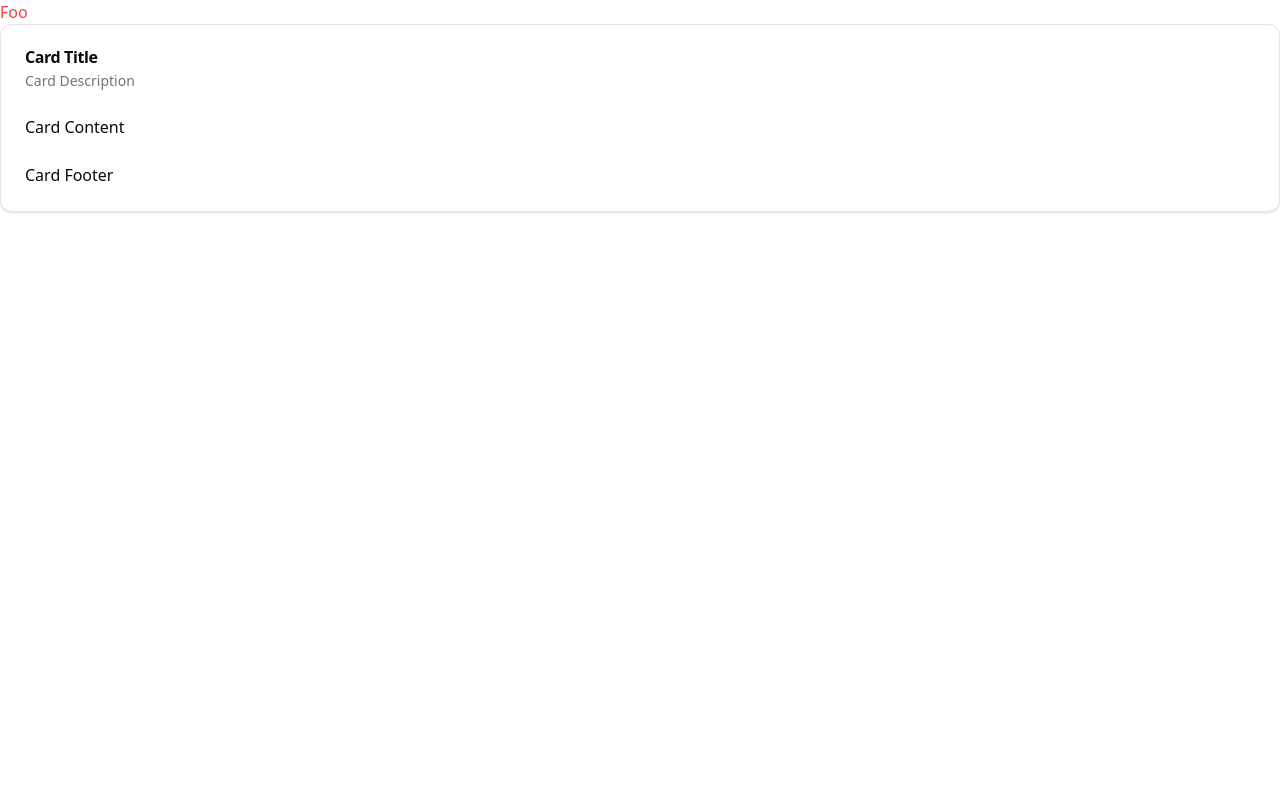
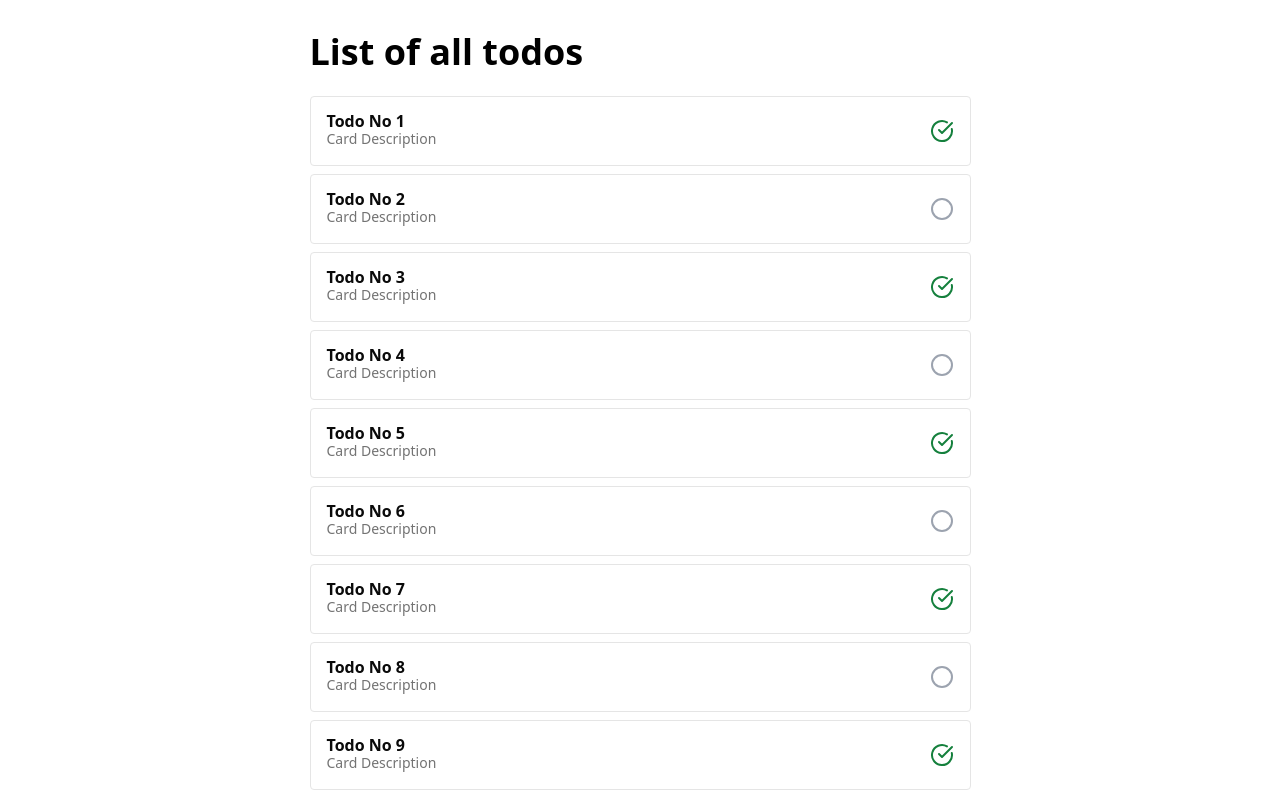
Before and after one commit to inkognitro/kt-vite-todo-app, a React (Vite) app in the folder repositories/web-frontend/: page / in a window 1280 px wide. Shown: the top 797 px of the page. Built offline with nearby package versions, Linux system fonts and the light colour scheme.

Commit message:
prepare todos page

```diff
--- a/repositories/web-frontend/src/App.tsx
+++ b/repositories/web-frontend/src/App.tsx
@@ -1,29 +1,61 @@
-import {
-  Card,
-  CardContent,
-  CardDescription,
-  CardFooter,
-  CardHeader,
-  CardTitle,
-} from '@/components/ui/card.tsx'
+import { CardDescription, CardTitle } from '@/components/ui/card'
+import { DefaultPageLayout } from '@/components/page/layout'
+import { CircleCheckBigIcon, CircleIcon } from 'lucide-react'
+import { TypographyH1 } from '@/components/ui/typography'
+import type { ComponentProps } from 'react'
+import { cn } from '@/lib/utils.ts'
+
+type ApiV1Todo = {
+  title: string
+  isDone: boolean
+  description: string
+}
+
+type TodoCardProps = ComponentProps<'div'> & {
+  todo: ApiV1Todo
+}
+
+function TodoCard({ todo, className, ...props }: TodoCardProps) {
+  // todo: useOptimistic to update the todo
+  return (
+    <div
+      className={cn(
+        'w-full rounded border p-4 flex flex-row space-x-4 items-center space-between',
+        className
+      )}
+      {...props}
+    >
+      <div className="grow">
+        <CardTitle>{todo.title}</CardTitle>
+        <CardDescription>Card Description</CardDescription>
+      </div>
+      <button>
+        {!todo.isDone && <CircleIcon className="text-gray-400" />}
+        {todo.isDone && <CircleCheckBigIcon className="text-green-700" />}
+      </button>
+    </div>
+  )
+}
 
 function App() {
   return (
-    <>
-      <h1 className="text-red-500">Foo</h1>
-      <Card>
-        <CardHeader>
-          <CardTitle>Card Title</CardTitle>
-          <CardDescription>Card Description</CardDescription>
-        </CardHeader>
-        <CardContent>
-          <p>Card Content</p>
-        </CardContent>
-        <CardFooter>
-          <p>Card Footer</p>
-        </CardFooter>
-      </Card>
-    </>
+    <DefaultPageLayout>
+      <main className="page-content-container max-w-[725px] p-8 space-y-6">
+        <TypographyH1>List of all todos</TypographyH1>
+        <section className="space-y-2">
+          {[...Array(10).keys()].map((index) => (
+            <TodoCard
+              key={index}
+              todo={{
+                title: `Todo No ${index + 1}`,
+                description: `This is the description of the Todo No ${index + 1}`,
+                isDone: index % 2 === 0,
+              }}
+            />
+          ))}
+        </section>
+      </main>
+    </DefaultPageLayout>
   )
 }
 
--- /dev/null
+++ b/repositories/web-frontend/src/components/page/footer.tsx
@@ -0,0 +1,7 @@
+export const Footer = () => {
+  return (
+    <footer className="page-content-container text-center text-muted-foreground text-sm py-6">
+      © 2025 Very important company
+    </footer>
+  )
+}
--- /dev/null
+++ b/repositories/web-frontend/src/components/page/layout.tsx
@@ -0,0 +1,28 @@
+import { Footer } from './footer'
+import { cn } from '@/lib/utils'
+import type { FC, PropsWithChildren } from 'react'
+
+type DefaultPageLayoutProps = PropsWithChildren<{
+  noFooterGap?: boolean
+  bgOnMobile?: boolean
+}>
+
+export const DefaultPageLayout: FC<DefaultPageLayoutProps> = ({
+  noFooterGap,
+  bgOnMobile,
+  children,
+}) => {
+  return (
+    <div
+      className={cn('flex flex-col min-h-screen', {
+        'gap-y-12': !noFooterGap,
+        'bg-[#F5F5F5] md:bg-transparent': !!bgOnMobile,
+      })}
+    >
+      <div className="grow">
+        <div>{children}</div>
+      </div>
+      <Footer />
+    </div>
+  )
+}
--- a/repositories/web-frontend/src/components/ui/card.tsx
+++ b/repositories/web-frontend/src/components/ui/card.tsx
@@ -2,75 +2,91 @@ import * as React from 'react'
 
 import { cn } from '@/lib/utils'
 
-const Card = React.forwardRef<
-  HTMLDivElement,
-  React.HTMLAttributes<HTMLDivElement>
->(({ className, ...props }, ref) => (
+function Card({ className, ...props }: React.ComponentProps<'div'>) {
+  return (
     <div
-    ref={ref}
+      data-slot="card"
       className={cn(
-      'rounded-xl border bg-card text-card-foreground shadow',
+        'bg-card text-card-foreground flex flex-col gap-6 rounded-sm border py-6',
         className
       )}
       {...props}
     />
-))
-Card.displayName = 'Card'
+  )
+}
 
-const CardHeader = React.forwardRef<
-  HTMLDivElement,
-  React.HTMLAttributes<HTMLDivElement>
->(({ className, ...props }, ref) => (
+function CardHeader({ className, ...props }: React.ComponentProps<'div'>) {
+  return (
     <div
-    ref={ref}
-    className={cn('flex flex-col space-y-1.5 p-6', className)}
+      data-slot="card-header"
+      className={cn(
+        '@container/card-header grid auto-rows-min grid-rows-[auto_auto] items-start gap-1.5 px-6 has-data-[slot=card-action]:grid-cols-[1fr_auto] [.border-b]:pb-6',
+        className
+      )}
       {...props}
     />
-))
-CardHeader.displayName = 'CardHeader'
+  )
+}
 
-const CardTitle = React.forwardRef<
-  HTMLDivElement,
-  React.HTMLAttributes<HTMLDivElement>
->(({ className, ...props }, ref) => (
+function CardTitle({ className, ...props }: React.ComponentProps<'div'>) {
+  return (
     <div
-    ref={ref}
-    className={cn('font-semibold leading-none tracking-tight', className)}
+      data-slot="card-title"
+      className={cn('leading-none font-semibold', className)}
       {...props}
     />
-))
-CardTitle.displayName = 'CardTitle'
+  )
+}
 
-const CardDescription = React.forwardRef<
-  HTMLDivElement,
-  React.HTMLAttributes<HTMLDivElement>
->(({ className, ...props }, ref) => (
+function CardDescription({ className, ...props }: React.ComponentProps<'div'>) {
+  return (
     <div
-    ref={ref}
-    className={cn('text-sm text-muted-foreground', className)}
+      data-slot="card-description"
+      className={cn('text-muted-foreground text-sm', className)}
       {...props}
     />
-))
-CardDescription.displayName = 'CardDescription'
+  )
+}
 
-const CardContent = React.forwardRef<
-  HTMLDivElement,
-  React.HTMLAttributes<HTMLDivElement>
->(({ className, ...props }, ref) => (
-  <div ref={ref} className={cn('p-6 pt-0', className)} {...props} />
-))
-CardContent.displayName = 'CardContent'
-
-const CardFooter = React.forwardRef<
-  HTMLDivElement,
-  React.HTMLAttributes<HTMLDivElement>
->(({ className, ...props }, ref) => (
+function CardAction({ className, ...props }: React.ComponentProps<'div'>) {
+  return (
     <div
-    ref={ref}
-    className={cn('flex items-center p-6 pt-0', className)}
+      data-slot="card-action"
+      className={cn(
+        'col-start-2 row-span-2 row-start-1 self-start justify-self-end',
+        className
+      )}
       {...props}
     />
-))
-CardFooter.displayName = 'CardFooter'
+  )
+}
 
-export { Card, CardHeader, CardFooter, CardTitle, CardDescription, CardContent }
+function CardContent({ className, ...props }: React.ComponentProps<'div'>) {
+  return (
+    <div
+      data-slot="card-content"
+      className={cn('px-6', className)}
+      {...props}
+    />
+  )
+}
+
+function CardFooter({ className, ...props }: React.ComponentProps<'div'>) {
+  return (
+    <div
+      data-slot="card-footer"
+      className={cn('flex items-center px-6 [.border-t]:pt-6', className)}
+      {...props}
+    />
+  )
+}
+
+export {
+  Card,
+  CardHeader,
+  CardFooter,
+  CardTitle,
+  CardAction,
+  CardDescription,
+  CardContent,
+}
--- /dev/null
+++ b/repositories/web-frontend/src/components/ui/spinner.tsx
@@ -0,0 +1,50 @@
+import React from 'react'
+import { cn } from '@/lib/utils'
+import { type VariantProps, cva } from 'class-variance-authority'
+import { Loader2 } from 'lucide-react'
+
+const spinnerVariants = cva('flex-col items-center justify-center', {
+  variants: {
+    show: {
+      true: 'flex',
+      false: 'hidden',
+    },
+  },
+  defaultVariants: {
+    show: true,
+  },
+})
+
+const loaderVariants = cva('animate-spin', {
+  variants: {
+    size: {
+      small: 'size-4',
+      medium: 'size-5',
+      large: 'size-7',
+    },
+  },
+  defaultVariants: {
+    size: 'medium',
+  },
+})
+
+interface SpinnerContentProps
+  extends VariantProps<typeof spinnerVariants>,
+    VariantProps<typeof loaderVariants> {
+  className?: string
+  children?: React.ReactNode
+}
+
+export function Spinner({
+  size,
+  show,
+  children,
+  className,
+}: SpinnerContentProps) {
+  return (
+    <span className={spinnerVariants({ show })}>
+      <Loader2 className={cn(loaderVariants({ size }), className)} />
+      {children}
+    </span>
+  )
+}
--- /dev/null
+++ b/repositories/web-frontend/src/components/ui/typography.tsx
@@ -0,0 +1,136 @@
+import * as React from 'react'
+import { cn } from '@/lib/utils'
+import { cva, type VariantProps } from 'class-variance-authority'
+import { createElement } from 'react'
+
+const typographyVariants = cva('leading-normal text-black dark:text-white', {
+  variants: {
+    variant: {
+      h1: 'scroll-m-20 text-4xl font-semibold',
+      h2: 'scroll-m-10 text-2xl font-semibold',
+      h3: 'scroll-m-5 text-xl font-semibold',
+      p: 'text-base',
+    },
+  },
+  defaultVariants: {
+    variant: 'p',
+  },
+})
+
+type TypographyTag = HTMLElement['tagName']
+
+function getDefaultVariant(
+  tag: TypographyTag
+): VariantProps<typeof typographyVariants>['variant'] {
+  switch (tag) {
+    case 'h1':
+      return 'h1'
+    case 'h2':
+      return 'h2'
+    case 'h3':
+      return 'h3'
+    default:
+      return 'p'
+  }
+}
+
+export type TypographyProps = React.HTMLAttributes<HTMLElement> &
+  VariantProps<typeof typographyVariants> & {
+    tag: HTMLElement['tagName']
+  }
+
+export const Typography = React.forwardRef<HTMLElement, TypographyProps>(
+  ({ tag, variant, className, children, ...props }, ref) =>
+    createElement(
+      tag,
+      {
+        ...props,
+        ref,
+        className: cn(
+          typographyVariants({
+            variant: variant ?? getDefaultVariant(tag),
+          }),
+          className
+        ),
+      },
+      children
+    )
+)
+Typography.displayName = 'Typography'
+
+export type TypographyHeadingProps = React.HTMLAttributes<HTMLHeadingElement> &
+  VariantProps<typeof typographyVariants>
+
+function TypographyH1({
+  className,
+  variant,
+  ...props
+}: TypographyHeadingProps) {
+  return (
+    <p
+      className={cn(
+        typographyVariants({
+          variant: variant ?? 'h1',
+        }),
+        className
+      )}
+      {...props}
+    />
+  )
+}
+
+function TypographyH2({
+  className,
+  variant,
+  ...props
+}: TypographyHeadingProps) {
+  return (
+    <p
+      className={cn(
+        typographyVariants({
+          variant: variant ?? 'h2',
+        }),
+        className
+      )}
+      {...props}
+    />
+  )
+}
+
+function TypographyH3({
+  className,
+  variant,
+  ...props
+}: TypographyHeadingProps) {
+  return (
+    <p
+      className={cn(
+        typographyVariants({
+          variant: variant ?? 'h3',
+        }),
+        className
+      )}
+      {...props}
+    />
+  )
+}
+
+function TypographyP({
+  className,
+  variant,
+  ...props
+}: React.ComponentProps<'p'> & VariantProps<typeof typographyVariants>) {
+  return (
+    <p
+      className={cn(
+        typographyVariants({
+          variant: variant ?? 'p',
+        }),
+        className
+      )}
+      {...props}
+    />
+  )
+}
+
+export { TypographyH1, TypographyH2, TypographyH3, TypographyP }
--- a/repositories/web-frontend/src/index.css
+++ b/repositories/web-frontend/src/index.css
@@ -62,7 +62,12 @@
   * {
     @apply border-border;
   }
+
   body {
     @apply bg-background text-foreground;
   }
+
+  .page-content-container {
+    @apply container mx-auto px-4 md:px-8;
+  }
 }
```
Lines whose indentation alone changed are shown as unchanged.
